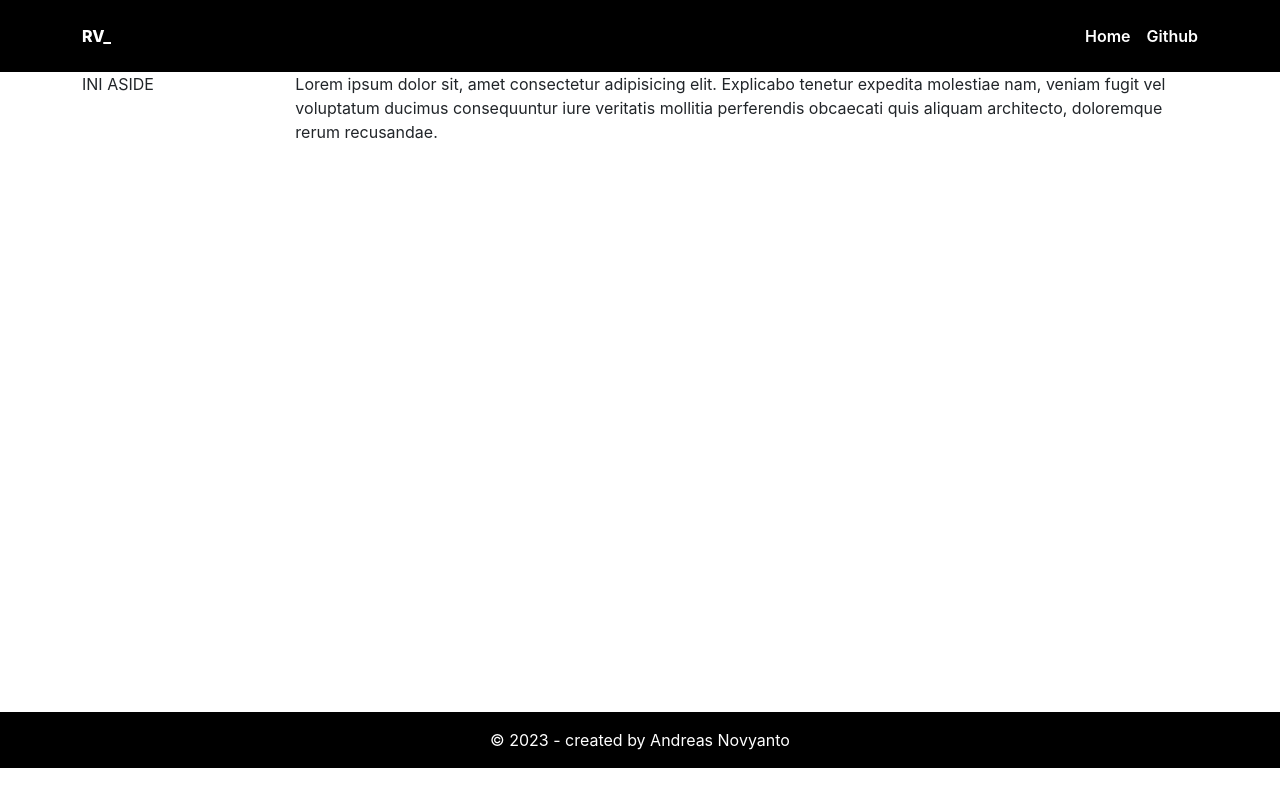
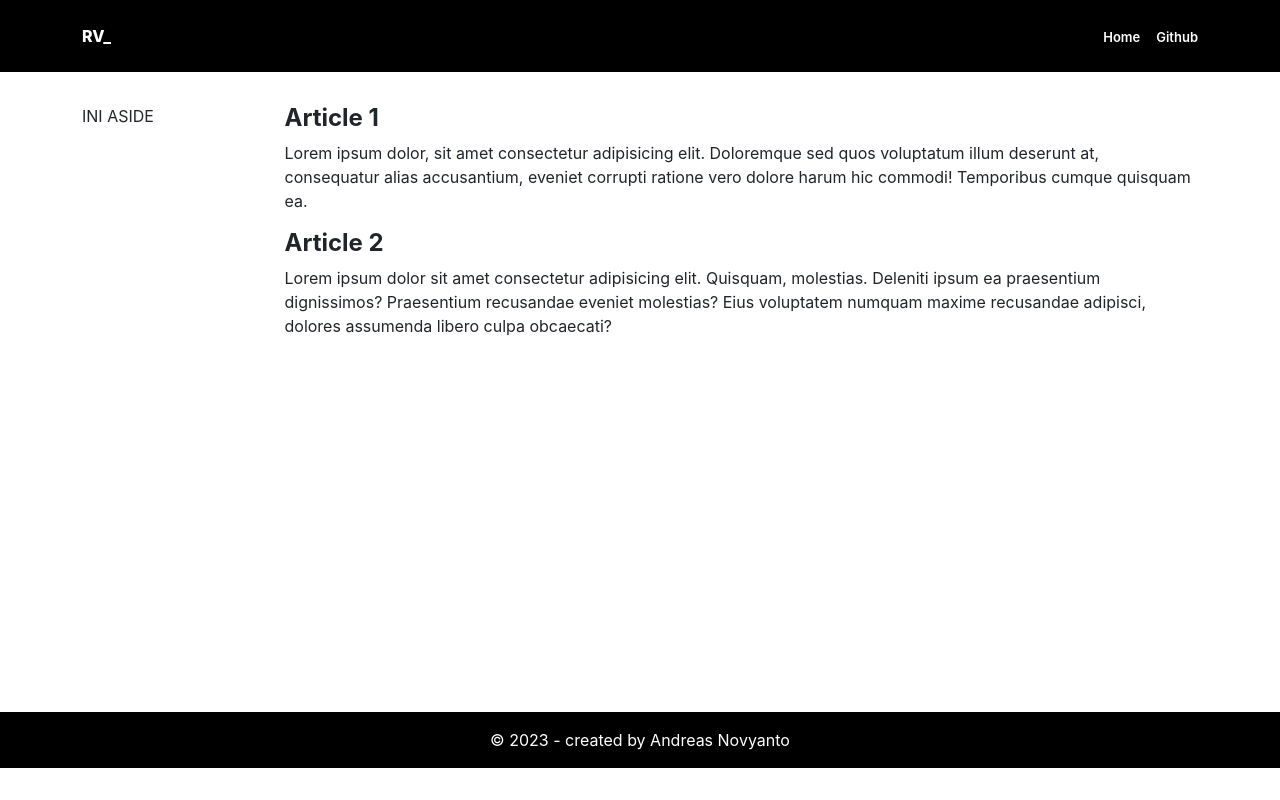
Before and after one commit to reasnovynt/rsnv-kelas-a-web, a plain HTML site: page layout.html in a window 1280 px wide. Drawn offline with nearby package versions, Linux system fonts and the light colour scheme.

Commit message:
updating layouting

```diff
--- a/layout.html
+++ b/layout.html
@@ -21,7 +21,7 @@
            <div class="navbar">
             <span class="brand">RV_</span>
 
-            <div class="navbar-menu">
+            <div class="rv-navbar-menu">
                 <li><a href="index.html">Home</a></li>
                 <li><a href="https://github.com/reasnovynt">Github</a></li>
             </div>
@@ -34,7 +34,14 @@
             INI ASIDE
         </aside>
         <div class="content">
-            Lorem ipsum dolor sit, amet consectetur adipisicing elit. Explicabo tenetur expedita molestiae nam, veniam fugit vel voluptatum ducimus consequuntur iure veritatis mollitia perferendis obcaecati quis aliquam architecto, doloremque rerum recusandae.
+            <article>
+                <h4><b>Article 1</b></h4>
+                Lorem ipsum dolor, sit amet consectetur adipisicing elit. Doloremque sed quos voluptatum illum deserunt at, consequatur alias accusantium, eveniet corrupti ratione vero dolore harum hic commodi! Temporibus cumque quisquam ea.
+            </article>
+            <article>
+                <h4><b>Article 2</b></h4>
+                Lorem ipsum dolor sit amet consectetur adipisicing elit. Quisquam, molestias. Deleniti ipsum ea praesentium dignissimos? Praesentium recusandae eveniet molestias? Eius voluptatem numquam maxime recusandae adipisci, dolores assumenda libero culpa obcaecati?
+            </article>
         </div>
     </main>
     <footer>
--- a/styles/style.css
+++ b/styles/style.css
@@ -42,33 +42,34 @@ header .brand {
 	font-weight: 800;
 	float: left;
 }
-header .navbar-menu {
+header .rv-navbar-menu {
 	display: flex;
 	gap: 1em;
 	float: right;
 	color: white;
 }
-header .navbar-menu li {
+header .rv-navbar-menu li {
 	list-style: none;
-    transition: .3s;
 }
-header .navbar-menu li:hover {
-    border-bottom: .1em solid white;
-    transition: .3s;
+header .rv-navbar-menu a {
+	text-decoration: none;
+	color: white;
+	font-weight: 600;
+	font-size: small;
+    transition: 0.3s;
 }
-
-header .navbar-menu a {
-    text-decoration: none;
-    color:white;
-    font-weight: 600;
+header .rv-navbar-menu a:hover {
+	color: lightcoral;
+	transition: ease-in-out 0.3s;
 }
-header .navbar-menu a:active {
+header .rv-navbar-menu a:active {
 	text-decoration: inherit;
 	color: inherit;
 }
 main {
 	display: flex;
 	min-height: 80vh;
+	padding: 2em 0em;
 }
 aside {
 	width: 40%;
@@ -84,3 +85,6 @@ footer {
 	padding: 1em;
 	text-align: center;
 }
+article {
+	margin-bottom: 1em;
+}
```
Lines whose indentation alone changed are shown as unchanged.
